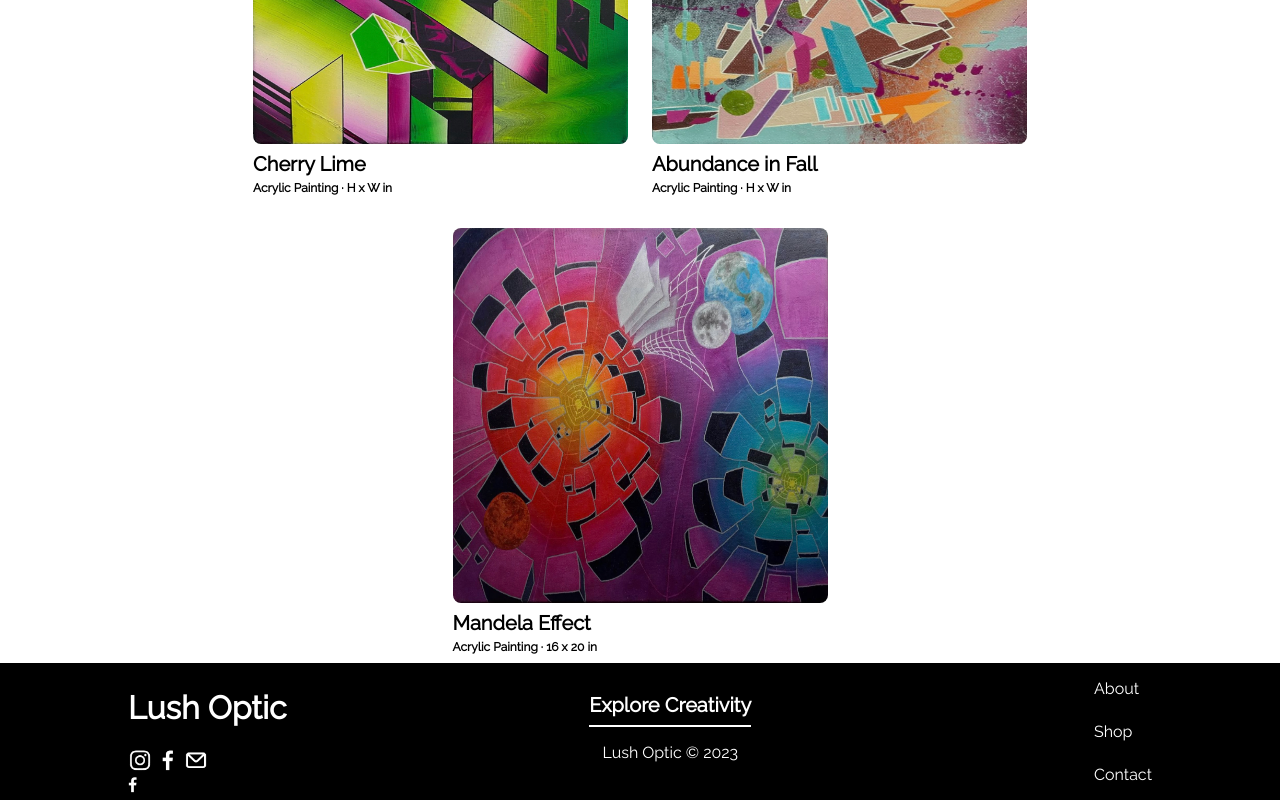
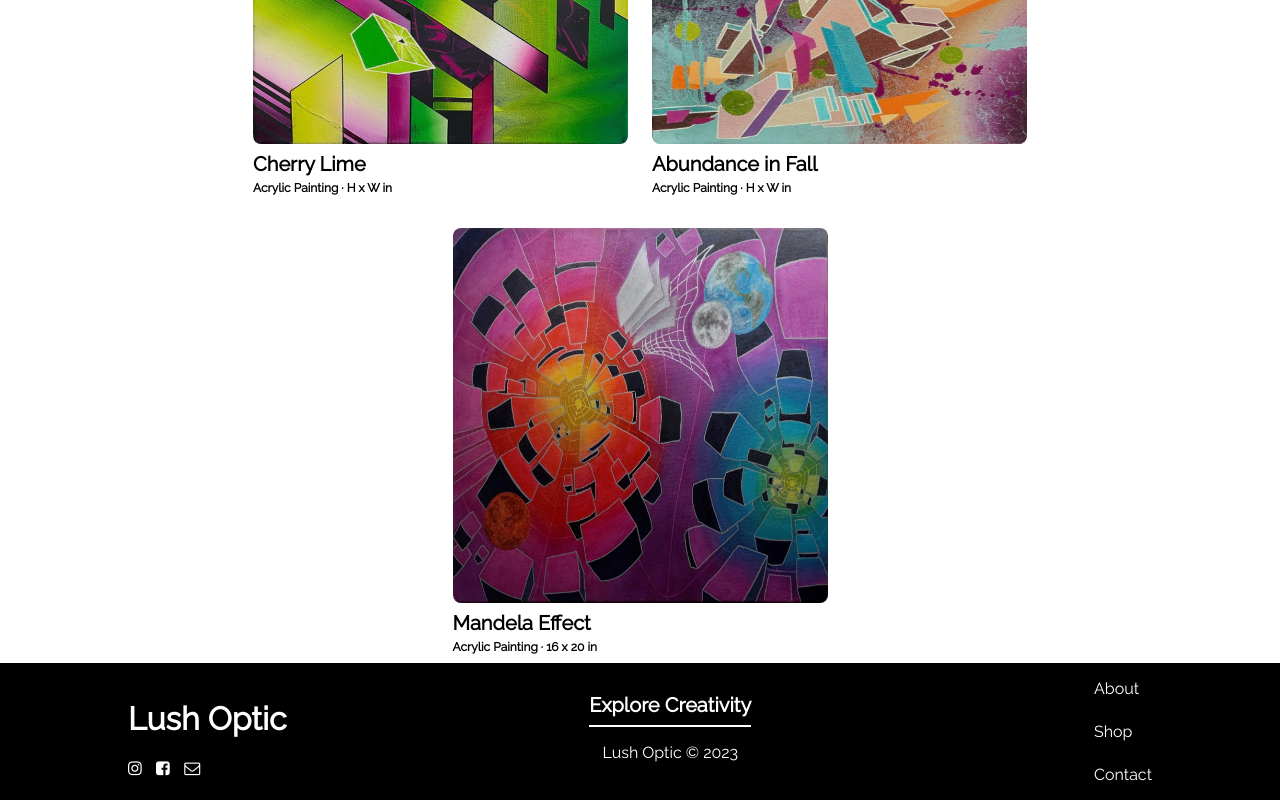
Before and after one commit to kaylab521/Lush-Optic-Website, a plain HTML site: page index.html in a window 1280 px wide. Shown: the part 593-1393 px from the top of the page. Drawn offline with Linux system fonts and the light colour scheme; files whose address does not match are found by name.

Commit message:
added w3 brand icons to index.html

```diff
--- a/css/style.css
+++ b/css/style.css
@@ -236,7 +236,11 @@ footer .logo {
     justify-content: flex-start;
     flex-direction: column;
 }
-#social {
+.social a {
+    height: 24px;
+    width: 24px;
+}
+.social-links i {
     height: 24px;
     width: 24px;
 }
--- a/index.html
+++ b/index.html
@@ -65,13 +65,15 @@
     <footer>
       <div class="logo">
         <h1>Lush Optic</h1>
-        <div class="socials">
+        <!--<div class="social">
           <a><img src="images/socials/Brands/instagram.png" id="social"></a>
           <a><img src="images/socials/Brands/facebook.png" id="social"></a>
           <a><img src="images/socials/Communication/message.png" id="social"></a>
-        </div>
+        </div>-->
         <div class="social-links">
-          <i class="fa fa-facebook"></i>
+          <i class="fa fa-instagram"></i>
+          <i class="fa fa-facebook-square"></i>
+          <i class="fa fa-envelope-o"></i>
         </div>
       </div>
       <div class="slogan">
```
